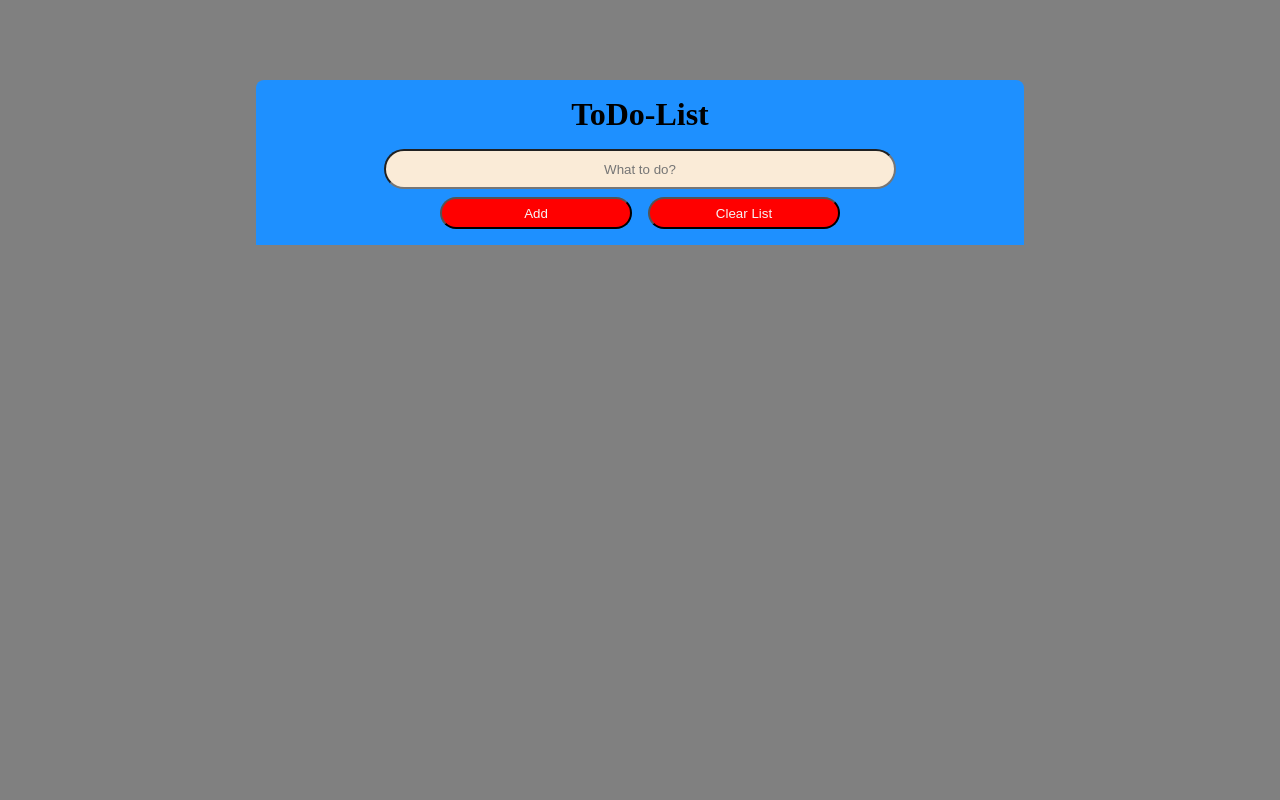
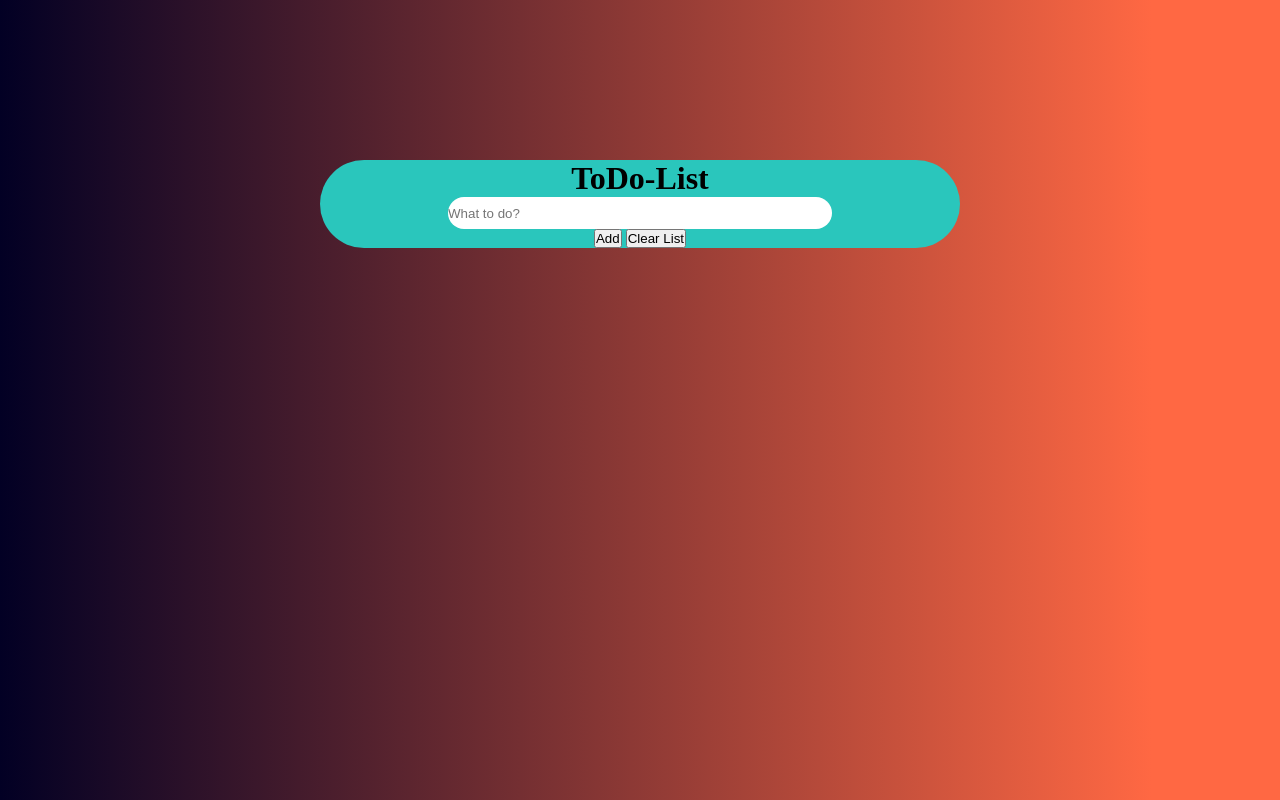
Before and after one commit to mrhl082024/Todo-list, a plain HTML site: page index.html in a window 1280 px wide. Drawn offline with Linux system fonts and the light colour scheme.

Commit message:
laget ny css, ikke ferdig enda

```diff
--- a/index.css
+++ b/index.css
@@ -2,71 +2,35 @@
   padding: 0;
   margin: 0;
   box-sizing: border-box;
-  background-color: gray;
 }
 
-header {
+.container {
+  width: 100%;
+  height: 100svh;
+  background: rgb(2, 0, 36);
+  padding: 10rem 20rem 0 20rem;
+
+  background: linear-gradient(
+    90deg,
+    rgba(2, 0, 36, 1) 0%,
+    rgba(255, 104, 67, 1) 90%
+  );
+}
+
+.todo-app {
+  background-color: #2ac6bc;
   display: flex;
   flex-direction: column;
   align-items: center;
-  margin-top: 5rem;
+  border-radius: 10rem;
+}
+
+.input-field {
+  width: 30svw;
+  height: 2rem;
+  border-radius: 1rem;
+  border: none;
 }
 
 h1 {
-  margin: 1rem;
-  background-color: dodgerblue;
-
-  text-align: center;
 }
-.container {
-  background-color: dodgerblue;
-  border-radius: 8px;
-  min-width: 60%;
-}
-
-.input-field {
-  background-color: antiquewhite;
-  display: block;
-  margin: auto;
-  width: 40svw;
-  height: 5svh;
-  border-radius: 3rem;
-  text-align: center;
-}
-
-.buttons {
-  background-color: dodgerblue;
-  display: flex;
-  justify-content: center;
-  gap: 1rem;
-  padding-top: 8px;
-  padding-bottom: 1rem;
-}
-
-.add-btn {
-  background-color: red;
-  color: whitesmoke;
-  width: 15svw;
-  height: 2rem;
-  border-radius: 1rem;
-}
-
-.clear-list {
-  background-color: red;
-  color: whitesmoke;
-  width: 15svw;
-  height: 2rem;
-  border-radius: 1rem;
-}
-
-.list-container {
-  background-color: mediumslateblue;
-  width: 40%;
-  height: 40%;
-}
-
-main {
-  display: flex;
-  justify-content: center;
-  margin-top: 2rem;
-}
--- a/index.html
+++ b/index.html
@@ -8,20 +8,16 @@
     <title>ToDo-List</title>
   </head>
   <body>
-    <header>
-      <div class="container">
+    <div class="container">
+      <div class="todo-app">
         <h1>ToDo-List</h1>
         <input class="input-field" type="text" placeholder="What to do?" />
         <div class="buttons">
           <button onclick="addTask()" class="add-btn">Add</button>
           <button onclick="clearTasks()" class="clear-list">Clear List</button>
         </div>
-      </div>
-    </header>
-    <main>
-      <div>
         <ul class="list-container"></ul>
       </div>
-    </main>
+    </div>
   </body>
 </html>
```
